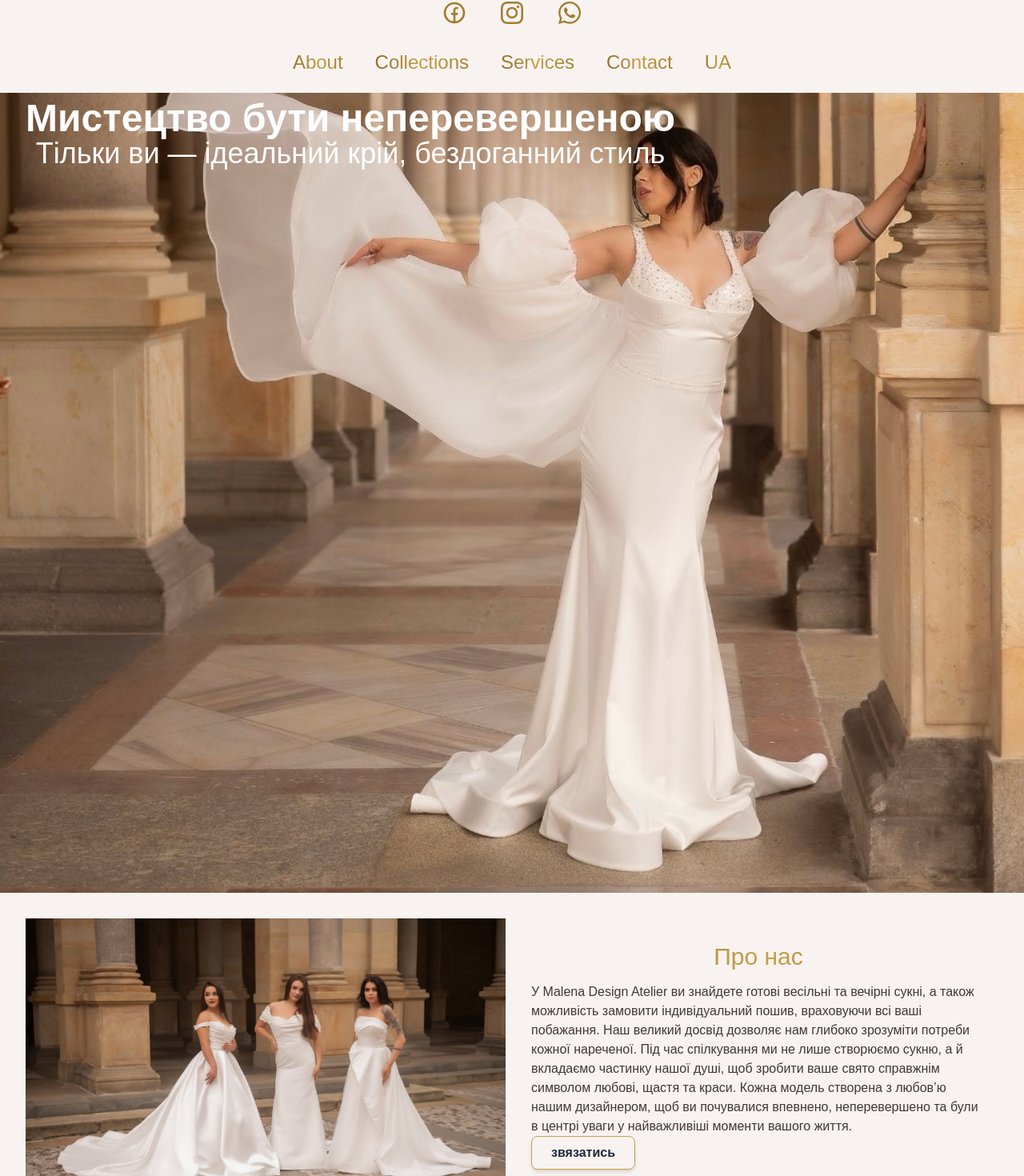
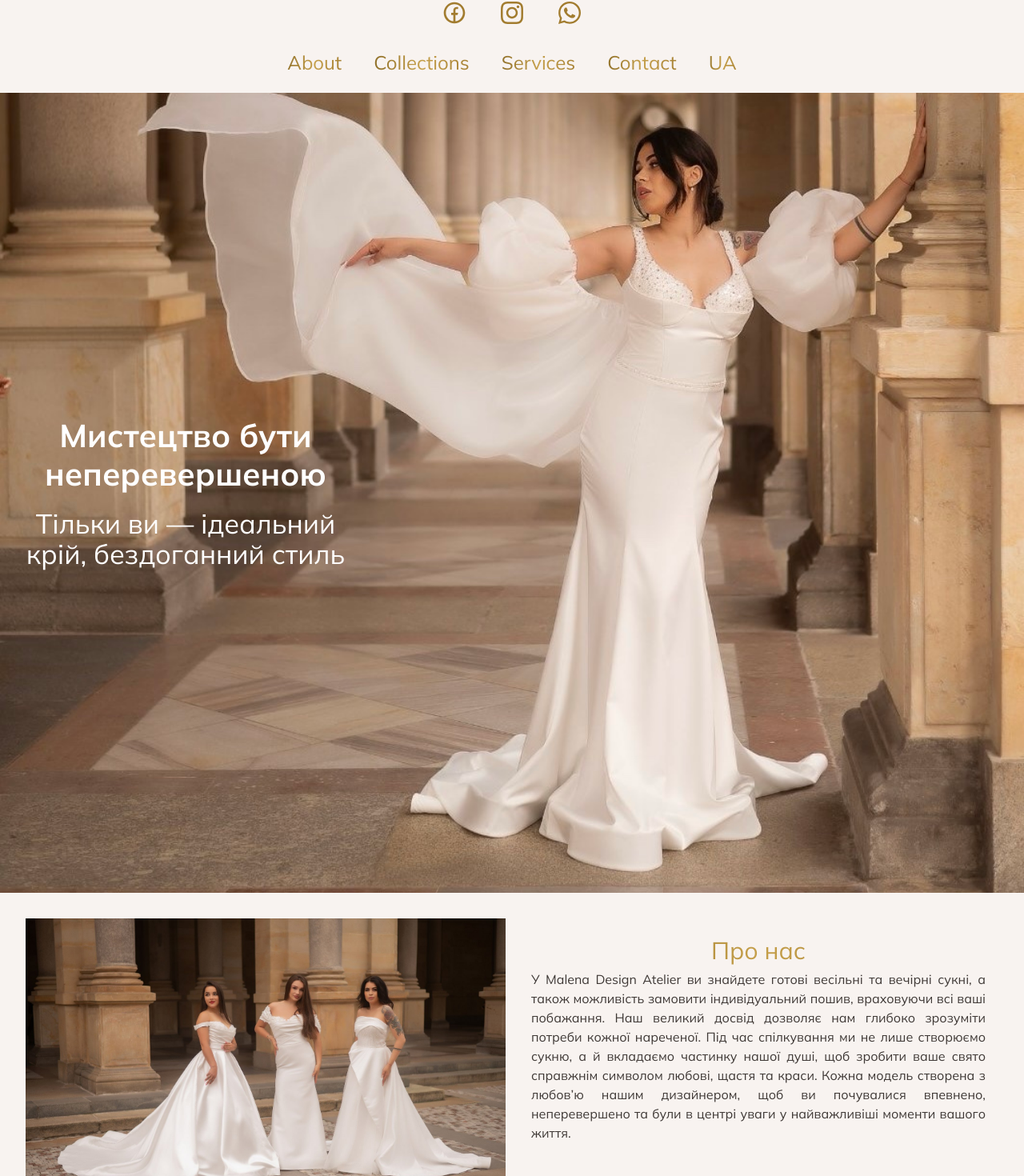
Before and after one commit to VitalikN/malena_design_atelier, a Next.js app: page / in a window 1280 px wide. Shown: the part 160-1630 px from the top of the page at 80% size. Built offline with nearby package versions, Linux system fonts and the light colour scheme.

Commit message:
add fonts

```diff
--- a/src/app/layout.tsx
+++ b/src/app/layout.tsx
@@ -1,16 +1,12 @@
 import type { Metadata } from "next";
-import { Geist, Geist_Mono } from "next/font/google";
+import { Geist } from "next/font/google";
 import "./globals.css";
 import Header from "@/components/Header";
 import Footer from "@/components/Footer";
+import { mulish } from "@/fonts";
 
 const geistSans = Geist({
   variable: "--font-geist-sans",
-  subsets: ["latin"],
-});
-
-const geistMono = Geist_Mono({
-  variable: "--font-geist-mono",
   subsets: ["latin"],
 });
 
@@ -27,7 +23,7 @@ export default function RootLayout({
   return (
     <html lang="en">
       <body
-        className={`${geistSans.variable} ${geistMono.variable} antialiased bg-mainBg text-colorText`}
+        className={`${geistSans.variable} ${mulish.className} antialiased bg-mainBg text-colorText`}
       >
         <Header />
         <main className=" ">{children}</main>
--- a/src/components/About.tsx
+++ b/src/components/About.tsx
@@ -1,4 +1,5 @@
 import Image from "next/image";
+import Link from "next/link";
 
 const About = () => {
   return (
@@ -21,11 +22,15 @@ const About = () => {
               className="w-full h-full object-cover mx-auto"
             />
           </div>
-          <div className="flex-1 bg-navBg p-4  items-stretch">
+          <div
+            className="
+          flex flex-col
+          flex-1 bg-navBg p-4  items-stretch"
+          >
             <h2 className=" max-md:hidden  p-2 text-center xs:text-26 md:text-30  text-transparent bg-gradient-to-r from-gradientFrom via-gradientVia to-gradientTo bg-clip-text ">
               Про нас
             </h2>
-            <p>
+            <p className="mb-[30px] text-justify">
               У Malena Design Atelier ви знайдете готові весільні та вечірні
               сукні, а також можливість замовити індивідуальний пошив,
               враховуючи всі ваші побажання. Наш великий досвід дозволяє нам
@@ -36,13 +41,13 @@ const About = () => {
               почувалися впевнено, неперевершено та були в центрі уваги у
               найважливіші моменти вашого життя.
             </p>
-            <button
-              type="button"
-              className=" bg-backgroundButton
-              mx-auto  px-6 py-2  text-gray-800  font-semibold  rounded-lg  border border-borderColor  hover:bg-buttonHover  hover:text-white  hover:border-transparent   outline:none   shadow-md hover:shadow-lg   focus:outline-none   focus:ring-offset-2     focus:ring-buttonHover   transition-all   duration-300"
+            <Link
+              href="#Contact"
+              className=" bg-backgroundButton mt-auto
+              mx-auto  px-6 py-2    font-semibold  rounded-lg  border border-borderColor  hover:bg-buttonHover  hover:text-white  hover:border-transparent   outline:none   shadow-md hover:shadow-lg   focus:outline-none   focus:ring-offset-2     focus:ring-buttonHover   transition-all   duration-300"
             >
               звязатись
-            </button>
+            </Link>
           </div>
         </div>
       </div>
--- a/src/components/Collections.tsx
+++ b/src/components/Collections.tsx
@@ -28,7 +28,7 @@ const Collections = () => {
                     alt={image.alt}
                     width={1200}
                     height={1200}
-                    className="object-contain mx-auto w-full transform transition-transform ease-in-out duration-500 hover:scale-125"
+                    className="object-contain mx-auto w-full transform transition-transform ease-in-out duration-500 hover:scale-115"
                   />
                 </PhotoView>
               </li>
--- a/src/components/Hero.tsx
+++ b/src/components/Hero.tsx
@@ -42,11 +42,11 @@ const Hero = () => {
         style={{ height: dynamicHeight }}
       >
         <div className="container mx-auto h-full flex  xs:py-2 xs:px-2 md:px-6 xl:px-8 md:pb-2 xl:pb-2 text-center">
-          <div className=" ">
-            <h1 className="text-white text-3xl md:text-5xl font-bold">
+          <div className="  flex flex-col items-center justify-center xs:mr-[50px] md:mr-0">
+            <h1 className="text-white xs:text-26 md:text-30 lg:text-40 font-bold pb-[20px]  xs:max-w-[350px] lg:max-w-[400px] ">
               Мистецтво бути неперевершеною
             </h1>
-            <h2 className=" text-white text-3xl md:text-4xl font-normal ">
+            <h2 className=" text-white xs:text-22 md:text-26 lg:text-34  font-normal xs:max-w-[350px] lg:max-w-[400px] ">
               Тільки ви — ідеальний крій, бездоганний стиль
             </h2>
           </div>
--- a/src/components/Nav.tsx
+++ b/src/components/Nav.tsx
@@ -11,37 +11,37 @@ const Nav: React.FC<NavProps> = ({ closeMenu }) => {
   };
   return (
     <nav className=" h-full flex xs:flex-col  md:flex-col-reverse     bg-navBg xs:py-2 md:py-4 ">
-      <div className="mb-auto   flex xs:flex-col md:flex-row text-center xs:gap-y-6 md:gap-x-6  justify-center align-items  xs:text-24 md:text-20 xl:text-24 ">
+      <div className="mb-auto   flex xs:flex-col md:flex-row text-center xs:gap-y-6 md:gap-x-6  justify-center align-items  xs:text-20 md:text-20 xl:text-24 ">
         <Link
           href="#About"
           onClick={handleLinkClick}
-          className="p-2 transition ease-in-out hover:scale-125 duration-300 text-transparent bg-gradient-to-r from-gradientFrom via-gradientVia to-gradientTo bg-clip-text  "
+          className="p-2 transition ease-in-out hover:scale-115 duration-400 text-transparent bg-gradient-to-r from-gradientFrom via-gradientVia to-gradientTo bg-clip-text  "
         >
           About
         </Link>
         <Link
           href="#Collections"
           onClick={handleLinkClick}
-          className="p-2 transition ease-in-out hover:scale-125 duration-300 text-transparent bg-gradient-to-r from-gradientFrom via-gradientVia to-gradientTo bg-clip-text"
+          className="p-2 transition ease-in-out hover:scale-115 duration-400 text-transparent bg-gradient-to-r from-gradientFrom via-gradientVia to-gradientTo bg-clip-text"
         >
           Collections
         </Link>
         <Link
           href="#Services"
           onClick={handleLinkClick}
-          className="p-2 transition ease-in-out hover:scale-125 duration-300 text-transparent bg-gradient-to-r from-gradientFrom via-gradientVia to-gradientTo bg-clip-text"
+          className="p-2 transition ease-in-out hover:scale-115 duration-400 text-transparent bg-gradient-to-r from-gradientFrom via-gradientVia to-gradientTo bg-clip-text"
         >
           Services
         </Link>
         <Link
           href="#Contact"
           onClick={handleLinkClick}
-          className="p-2 transition ease-in-out hover:scale-125 duration-300 text-transparent bg-gradient-to-r from-gradientFrom via-gradientVia to-gradientTo bg-clip-text "
+          className="p-2 transition ease-in-out hover:scale-115 duration-400 text-transparent bg-gradient-to-r from-gradientFrom via-gradientVia to-gradientTo bg-clip-text "
         >
           Contact
         </Link>
-        <div className="self-center  transition ease-in-out hover:scale-125 duration-300">
-          <span className=" xs:text-24 md:text-18 xl:text-24 p-2  cursor-pointer  transition ease-in-out hover:scale-125 duration-300 text-transparent bg-gradient-to-r from-gradientFrom via-gradientVia to-gradientTo bg-clip-text">
+        <div className="self-center  transition ease-in-out hover:scale-115 duration-400">
+          <span className=" xs:text-24 md:text-18 xl:text-24 p-2  cursor-pointer  transition ease-in-out hover:scale-115 duration-400 text-transparent bg-gradient-to-r from-gradientFrom via-gradientVia to-gradientTo bg-clip-text">
             UA
           </span>
         </div>
--- a/src/components/Networks.tsx
+++ b/src/components/Networks.tsx
@@ -7,7 +7,7 @@ const Networks = () => {
     <div className=" flex  xs:gap-x-4 md:gap-x-6 justify-center align-items  ">
       <Link
         href="https://www.facebook.com/profile.php?id=61570230000079"
-        className="p-2  self-center transition ease-in-out hover:scale-125 duration-300
+        className="p-2  self-center transition ease-in-out hover:scale-115 duration-400
           "
         target="_blank"
         rel="noopener noreferrer"
@@ -16,7 +16,7 @@ const Networks = () => {
       </Link>
       <Link
         href="https://www.instagram.com/malena_design_atelier?igsh=cjJjMGc5amNmM3Zw"
-        className="p-2 self-center transition ease-in-out hover:scale-125 duration-300 "
+        className="p-2 self-center transition ease-in-out hover:scale-115 duration-400 "
         target="_blank"
         rel="noopener noreferrer"
       >
@@ -25,7 +25,7 @@ const Networks = () => {
 
       <Link
         href="tel:+420731863400"
-        className="p-2 self-center transition ease-in-out hover:scale-125 duration-300
+        className="p-2 self-center transition ease-in-out hover:scale-115 duration-400
           "
       >
         <FaWhatsapp className="size-8  text-gradientTo" />
--- /dev/null
+++ b/src/fonts.ts
@@ -0,0 +1,13 @@
+import { Merriweather, Mulish } from "next/font/google";
+
+export const merriweather = Merriweather({
+  weight: ["400", "700"],
+  style: ["normal"],
+  subsets: ["latin"],
+});
+
+export const mulish = Mulish({
+  weight: ["400", "700"],
+  style: ["normal"],
+  subsets: ["latin"],
+});
--- a/tailwind.config.ts
+++ b/tailwind.config.ts
@@ -16,6 +16,12 @@ export default {
     },
 
     extend: {
+      transitionDuration: {
+        "400": "400ms",
+      },
+      scale: {
+        "115": "1.15",
+      },
       colors: {
         backgroundButton: "#f8f3f0",
         buttonHover: "#d4b5a0",
@@ -37,12 +43,12 @@ export default {
         "16": ["16px", "18px"],
         "18": ["18px", "24px"],
         "20": ["20px", "24px"],
+        "22": ["22px", "24px"],
         "24": ["24px", "28px"],
-        "23": ["23px", "32px"],
         "26": ["26px", "28px"],
-        "30": ["30px", "48px"],
-        "32": ["32px", "80px"],
-        "34": ["34px", "48px"],
+        "30": ["30px", "32px"],
+        "32": ["32px", "34px"],
+        "34": ["34px", "38px"],
         "40": ["40px", "48px"],
         "56": ["56px", "72px"],
         "64": ["64px", "80px"],
```
